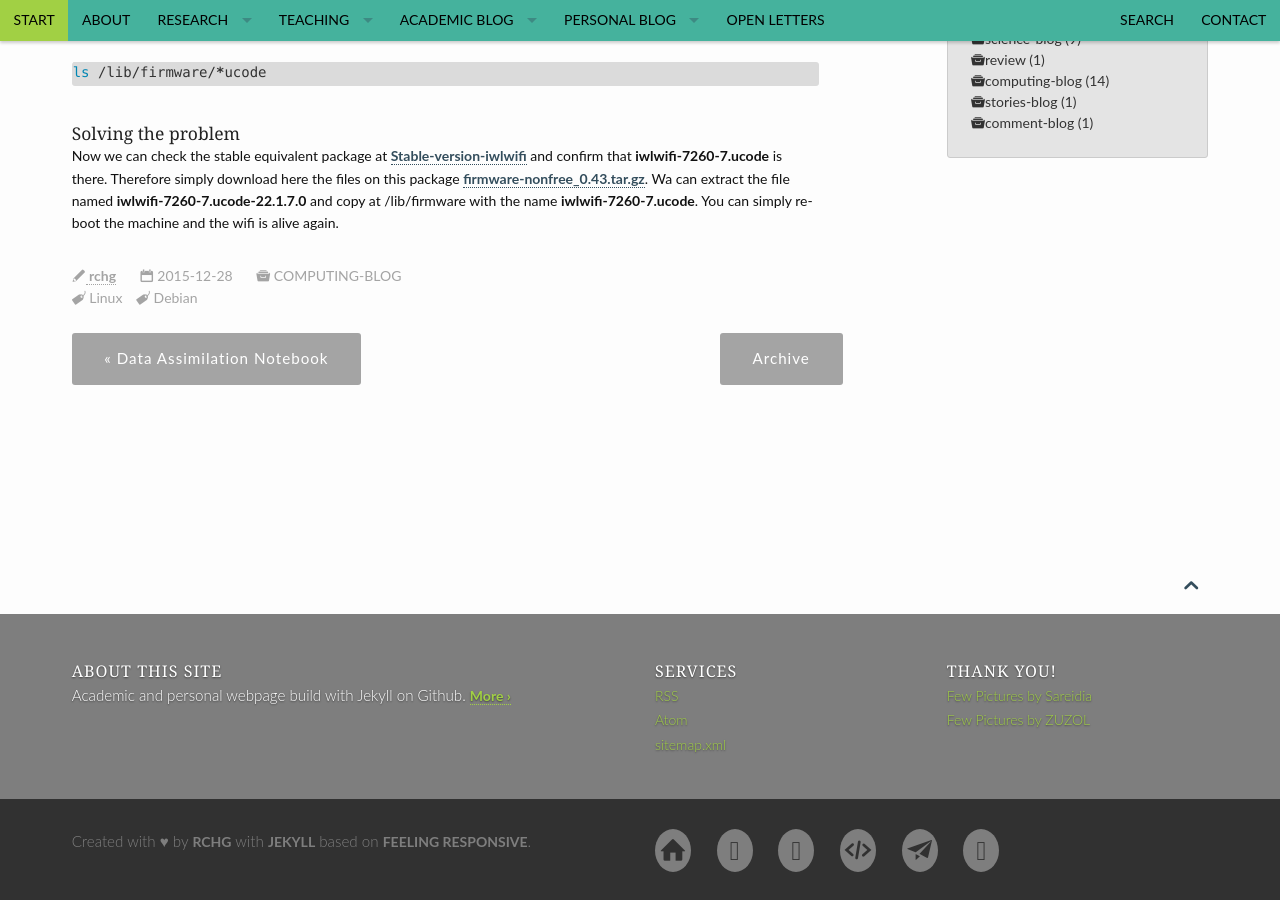
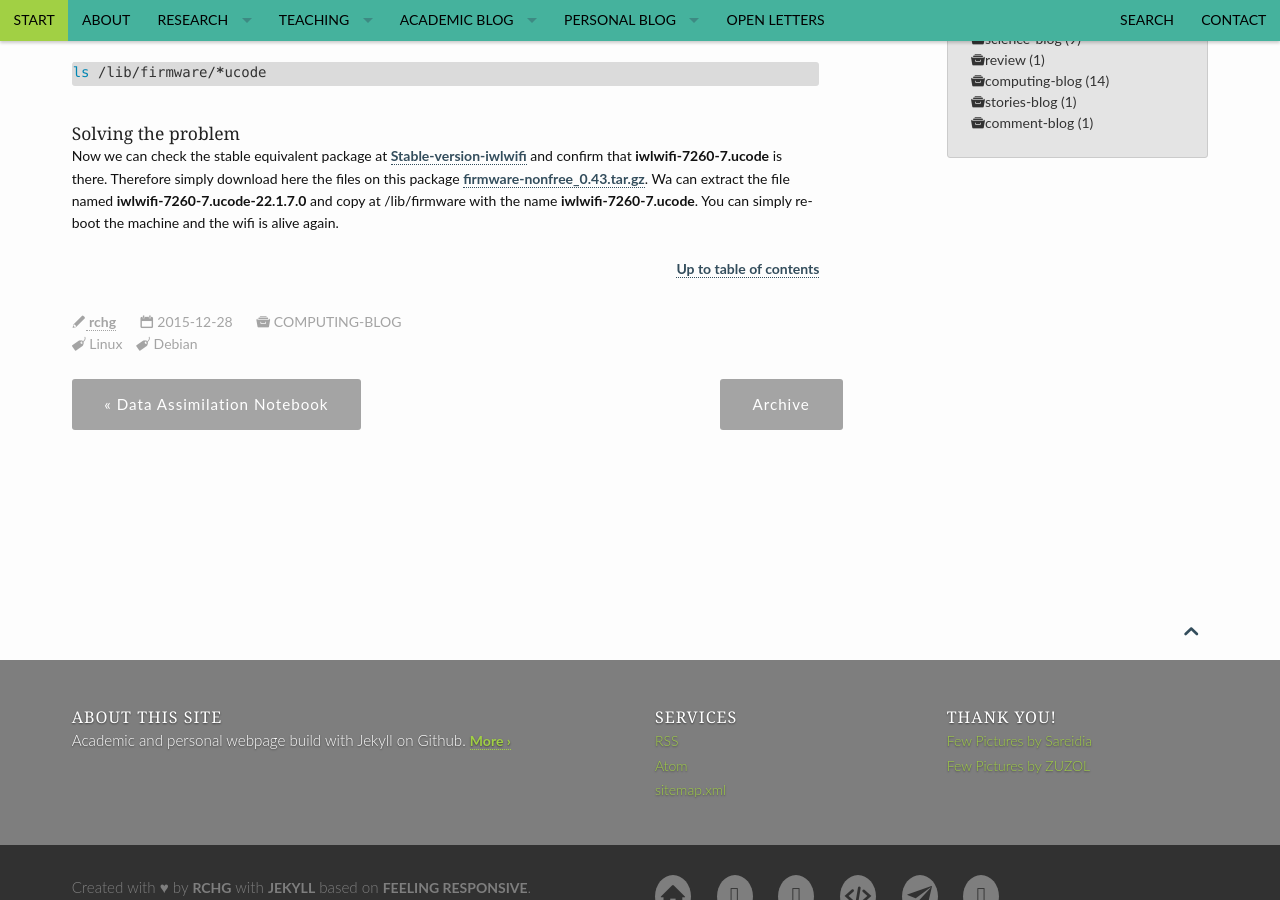
Before and after one commit to RCHG/rchg.github.io, a Jekyll site: the page built from _posts/2015-12-28-Debian-Tips.md, in a window 1280 px wide and 900 px high, scrolled down 1209 px. Built offline with Jekyll 4.4.1, drawn with Linux system fonts in a browser that asks for light colours.

Commit message:
Update 2015-12-28-Debian-Tips.md

```diff
--- a/_posts/2015-12-28-Debian-Tips.md
+++ b/_posts/2015-12-28-Debian-Tips.md
@@ -57,3 +57,6 @@ ls /lib/firmware/*ucode
 #### Solving the problem
 
 Now we can check the stable equivalent package at [Stable-version-iwlwifi](https://packages.debian.org/jessie/firmware-iwlwifi) and confirm that **iwlwifi-7260-7.ucode** is there. Therefore simply download here the files on this package [firmware-nonfree_0.43.tar.gz](http://http.debian.net/debian/pool/non-free/f/firmware-nonfree/firmware-nonfree_0.43.tar.gz). Wa can extract the file named **iwlwifi-7260-7.ucode-22.1.7.0** and copy at /lib/firmware with the name **iwlwifi-7260-7.ucode**. You can simply reboot the machine and the wifi is alive again.
+
+<small markdown="1">[Up to table of contents](#toc)</small>
+{: .text-right }
```
